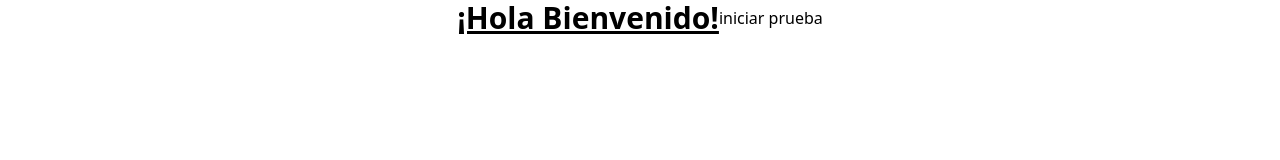
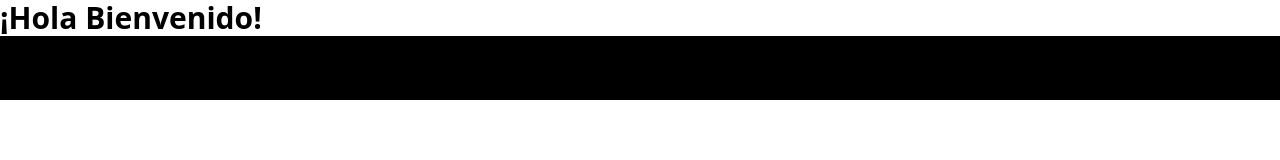
Before and after one commit to alejandroDpAL/revistaOsbein, a plain HTML site: page index.html in a window 1280 px wide. Drawn offline with nearby package versions, Linux system fonts and the light colour scheme.

Commit message:
proyecto base

```diff
--- a/index.html
+++ b/index.html
@@ -19,11 +19,11 @@
     </script>  -->
 </head>
 <body>
-    <div class="flex justify-center " >
-    <h1 class="text-3xl font-bold underline text-custom-red">
+    <div class="flex flex-col justify-center content-center" >
+    <h1 class="text-3xl font-bold">
         ¡Hola Bienvenido!
     </h1>
-    <button >iniciar prueba</button>
+    <button class="bg-current h-16">iniciar prueba</button>
     </div>
 </body>
 </html>
--- a/package.json
+++ /dev/null
@@ -1,5 +0,0 @@
-{
-  "devDependencies": {
-    "tailwindcss": "^3.4.4"
-  }
-}
```
Also changed, not shown: tailwind.config.js (deleted, +0 -8 lines), 1 other file.
